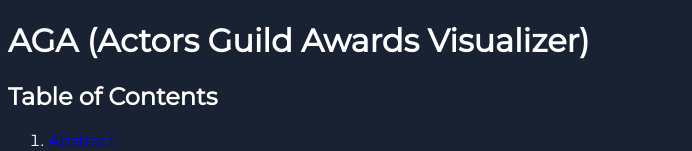
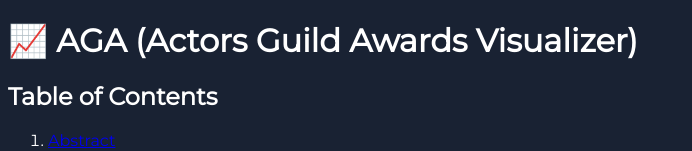
Before and after one commit to StoicaDragos2001/TWProject, a website: page views/report-page/report.html in a window 1280 px wide. Shown: the top 151 px of the page, without its empty margins (0-692 px from the left). Drawn offline with Linux system fonts and the light colour scheme.

Commit message:
Add files via upload

```diff
--- a/views/report-page/report.html
+++ b/views/report-page/report.html
@@ -8,6 +8,7 @@
     />
     <meta name="viewport" content="width=device-width, initial-scale=1.0" />
     <title>AGA</title>
+    <link rel="icon" href="../resources/favicon.ico" type="image/x-icon" />
   </head>
   <body
     style="
@@ -17,7 +18,7 @@
     "
   >
     <header>
-      <h1>AGA (Actors Guild Awards Visualizer)</h1>
+      <h1>📈 AGA (Actors Guild Awards Visualizer)</h1>
     </header>
 
     <h2>Table of Contents</h2>
```
